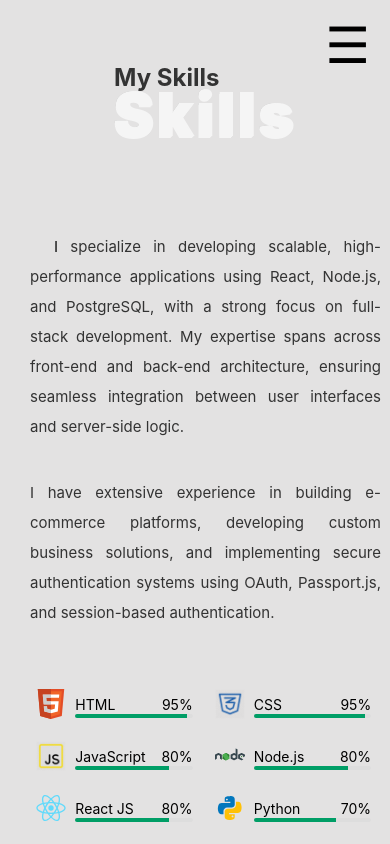
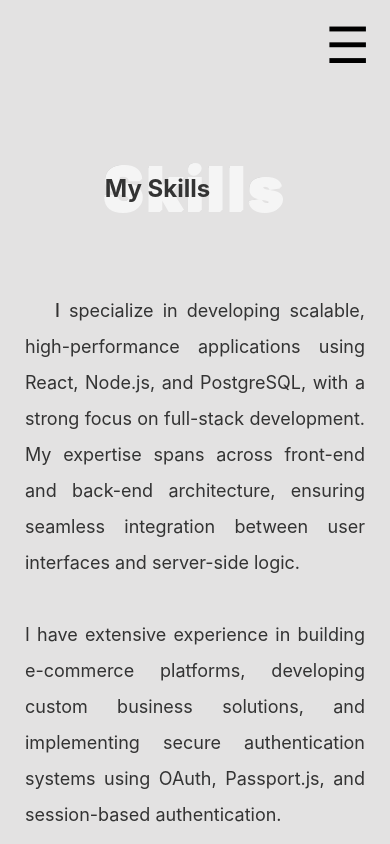
Before and after one commit to m1moraru/myPortfolio, a React (Create React App) app: page /skills in a window 390 px wide. Shown: the top 844 px of the page. Built offline with nearby package versions, Linux system fonts and the light colour scheme; a web font is replaced by a local one.

Commit message:
Updated responsive styles

```diff
--- a/src/components/css/About.css
+++ b/src/components/css/About.css
@@ -112,8 +112,7 @@
         grid-template-columns: 1fr;
         text-align: center;
         margin-top: 4rem;
-        margin-bottom: -2rem;
-        padding: 1.5rem;
+        padding: 20px 0;
     }
 
     .about-img {
@@ -127,12 +126,14 @@
         width: 100%;
         text-align: left;
         align-items: flex-start;
-        padding: 1rem;
+        padding: 25px;
         gap: 1rem;
     }
 
     .about .about-content .acp {
-        font-size: 16px;
+        font-size: 18px;
+        line-height: 30px;
+        text-align: justify;
     }
 
     .fade-in {
--- a/src/components/css/ContactForm.css
+++ b/src/components/css/ContactForm.css
@@ -113,25 +113,34 @@
 
 @media screen and (max-width: 430px) {
     .form-container {
-        margin: 4rem 1.5rem;
+        margin: 3rem 1.5rem;
         height: auto;
+        padding: 0.625rem 0.3125rem;
+    }
+
+    .form-container h1 {
+        font-size: 1.5625rem;
     }
 
     .form-container .input-container {
         flex-direction: column;
         height: auto;
+        width: 100%;
         padding: 0;
+        padding: 0 0.3125rem;
+        border-radius: 0.5rem;
     }
 
     .form-container .input-container #name,
     .form-container .input-container #email {
-        height: 2.75rem;
-        width: 100%;
+        height: 3.125rem;
+        width: 95%;
     }
 
     .form-container textarea {
         width: 100%;
-        height: 12rem;
+        height: 10rem;
+        border-radius: 0.5rem;
     }
 
     .form-container .button-container {
@@ -142,8 +151,10 @@
 
     .form-container .button-container button {
         width: 100%;
-        height: 3rem;
+        height: 3.5rem;
+        border-radius: 0.5rem;
         margin-left: 0;
         font-size: 1rem;
+        margin-top: -0.625rem;
     }
 }
--- a/src/components/css/ProjectCard.css
+++ b/src/components/css/ProjectCard.css
@@ -66,3 +66,12 @@
         padding: 0rem;
     }
 }
+
+@media screen and (max-width: 430px) {
+
+    .projectCard-container {
+        max-width: 100%;
+        margin-left: 0.625rem;
+        height: 8.75rem;
+    }
+}
--- a/src/pages/css/Experience.css
+++ b/src/pages/css/Experience.css
@@ -52,15 +52,16 @@
 @media screen and (max-width: 430px) {
 
     .exp-container {
-        margin-top: 3.5rem;
+        padding: 80px 15px;
     }
 
-    .exp-container h1 {
+    .exp-container .h1experience {
         font-size: 3.75rem;
     }
 
-    .exp-container h2 {
+    .exp-container .h2experience {
         font-size: 1.5rem;
-        padding-top: 2rem;
+        padding-top: 65px;
+        margin-left: -0px;
     }
 }
--- a/src/pages/css/Profile.css
+++ b/src/pages/css/Profile.css
@@ -267,11 +267,11 @@ h2 .caret {
 
     .prf-container .landing .landing-left {
         align-items: flex-start;
-        padding: 0rem 1.25rem;
+        margin: 0;
+        padding: 0rem;
     }
 
     .prf-container .landing {
-        padding-left: 1.875rem;
         margin-top: 1.25rem;
     }
 
@@ -288,10 +288,12 @@ h2 .caret {
         font-size: 1.875rem;
     }
 
-    .prf-container .landing button {
-        width: 8rem;
-        height: 2.5rem;
+    .prf-container .landing .landing-left button {
+        width: 100%;
+        height: 3.125rem;
         font-size: 1rem;
+        border-radius: 0.5rem;
+        font-size: 1.125;
     }
 
     .prf-container .about-left {
@@ -310,22 +312,35 @@ h2 .caret {
 }
 
 @media screen and (max-width: 430px) {
+
+    .prf-container {
+        box-sizing: border-box;
+        justify-content: flex-start;
+        align-items: flex-start;
+        min-height: 100vh;
+        width: 100%;
+    }
+
     .prf-container .landing {
         grid-template-columns: 1fr;
         text-align: center;
-        padding-left: 1rem;
         margin-top: 1rem;
+        padding-left: 5px;
     }
 
     .prf-container .landing .landing-left {
-        align-items: center;
-        padding: 0 1rem;
-        margin-left: 0;
+        align-items: flex-start;
+        margin-left: 10px;
+        width: 90%;
+        height: auto;
+        padding: 5px;
     }
 
     .prf-container .landing h2 {
         font-size: 2rem;
-        text-align: center;
+        text-align: left;
+        width: 100%;
+        line-height: 50px;
     }
 
     .prf-container .landing h2 .typing-text {
@@ -337,8 +352,8 @@ h2 .caret {
     }
 
     .prf-container .landing button {
-        width: 7rem;
-        height: 2.2rem;
+        width: 100%;
+        height: 55px;
         font-size: 0.9rem;
     }
 
--- a/src/pages/css/Projects.css
+++ b/src/pages/css/Projects.css
@@ -85,20 +85,28 @@
 @media screen and (max-width: 430px) {
 
     .projects-container {
-        margin-top: 3.5rem;
+       box-sixing: border-box;
+       padding: 3.75rem 0.9375rem;
     }
 
     .projects-container .h1projects {
         font-size: 3.75rem;
+        margin-left: 8px;
     }
 
     .projects-container .h2projects {
         font-size: 1.5rem;
-        padding-top: 2rem;
+        padding-top: 4rem;
+        margin-left: 8px;
+
     }
 
-    .projects-grid {
+    .projects-container .projects-grid {
         grid-template-columns: repeat(1, 1fr);
         gap: 1rem;
+        width: 100%;
+        height: auto;
+        padding: 1.25rem 0;
+        margin-top: 1.25rem;
     }
 }
--- a/src/pages/css/Skills.css
+++ b/src/pages/css/Skills.css
@@ -165,46 +165,63 @@ body {
 @media screen and (max-width: 430px) {
 
     .skills {
-        margin-top: 3.5rem;
-        width: 90%;
+        box-sizing: border-box;
+        width: 100%;
         gap: 1.5rem;
+        padding: 80px 15px;
     }
 
-    .skills .capital-i {
-        font-weight: 500;
-        padding-left: 1.5rem;
+    .skills .title-container {
+        width: 100%;
+        height: 75px;
+        //padding: 5px;
+        text-align: center;
     }
 
     .skills .about {
         width: 100%;
         text-align: justify;
-        padding: 0;
-        margin: 0.5rem auto;
+        padding: 10px;
+        //margin: 0.5rem auto;
         border-left: none;
         font-size: 0.9375rem;
     }
 
     .skills .about p {
         margin: 0.5rem;
+        font-size: 18px;
     }
 
-    .skills-container {
+    .skills .skills-container {
+        display: grid;
         grid-template-columns: repeat(1, 1fr);
+        gap: 10px;
         width: 100%;
+        height: auto;
         margin: 0.9375rem auto;
         padding: 0.5rem;
     }
 
-    .skills-container .skill {
-        padding: 0.375rem;
+    .skills-container .skill-data-container {
+        width: 83%;
     }
 
-    .skills h1 {
+    .skills-container .skill {
+        padding: 5px;
+    }
+
+    .skills-container .skill .skill-img img {
+        height: 27px;
+        width: 27px;
+    }
+
+    .skills .title-container h1 {
         font-size: 3.75rem;
     }
 
-    .skills h2 {
+    .skills .title-container h2 {
         font-size: 1.5rem;
-        padding-top: 2rem;
+        padding-top: 69px;
+        margin-left: -75px;
     }
 }
```
